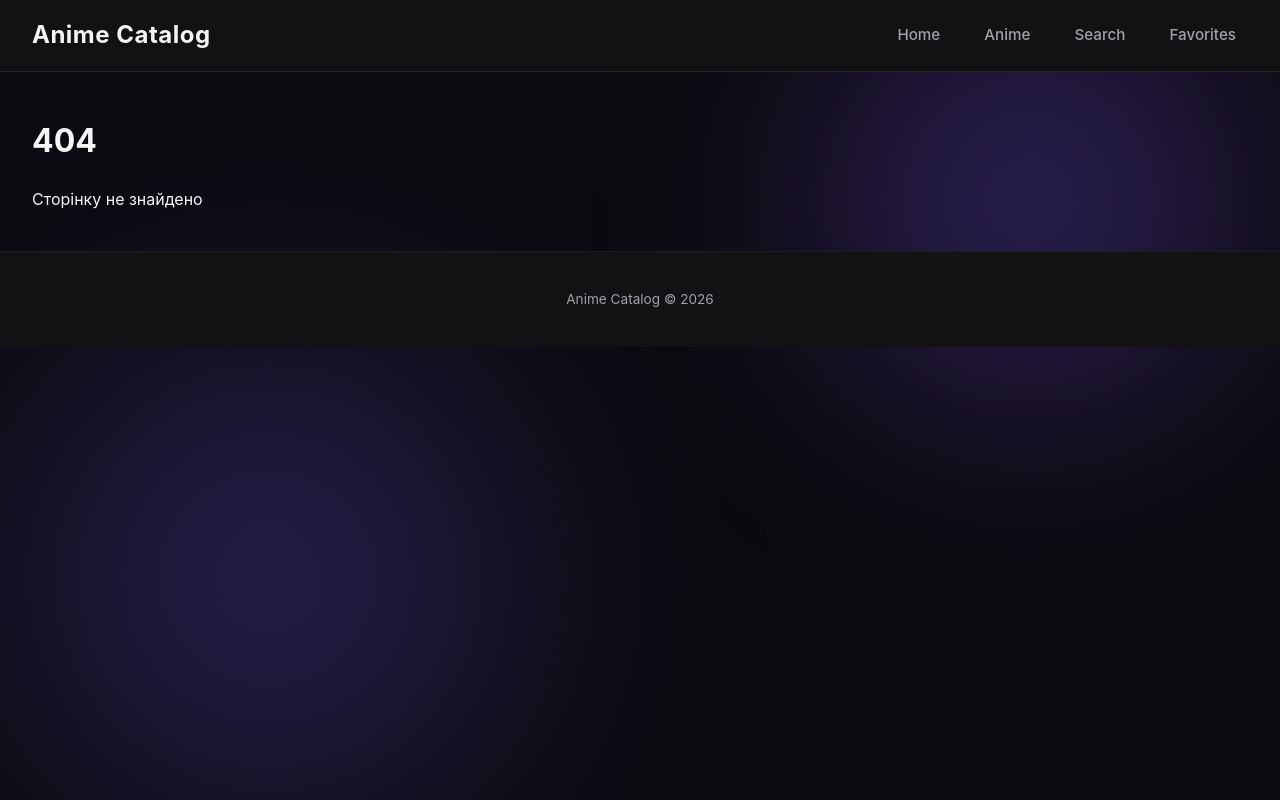
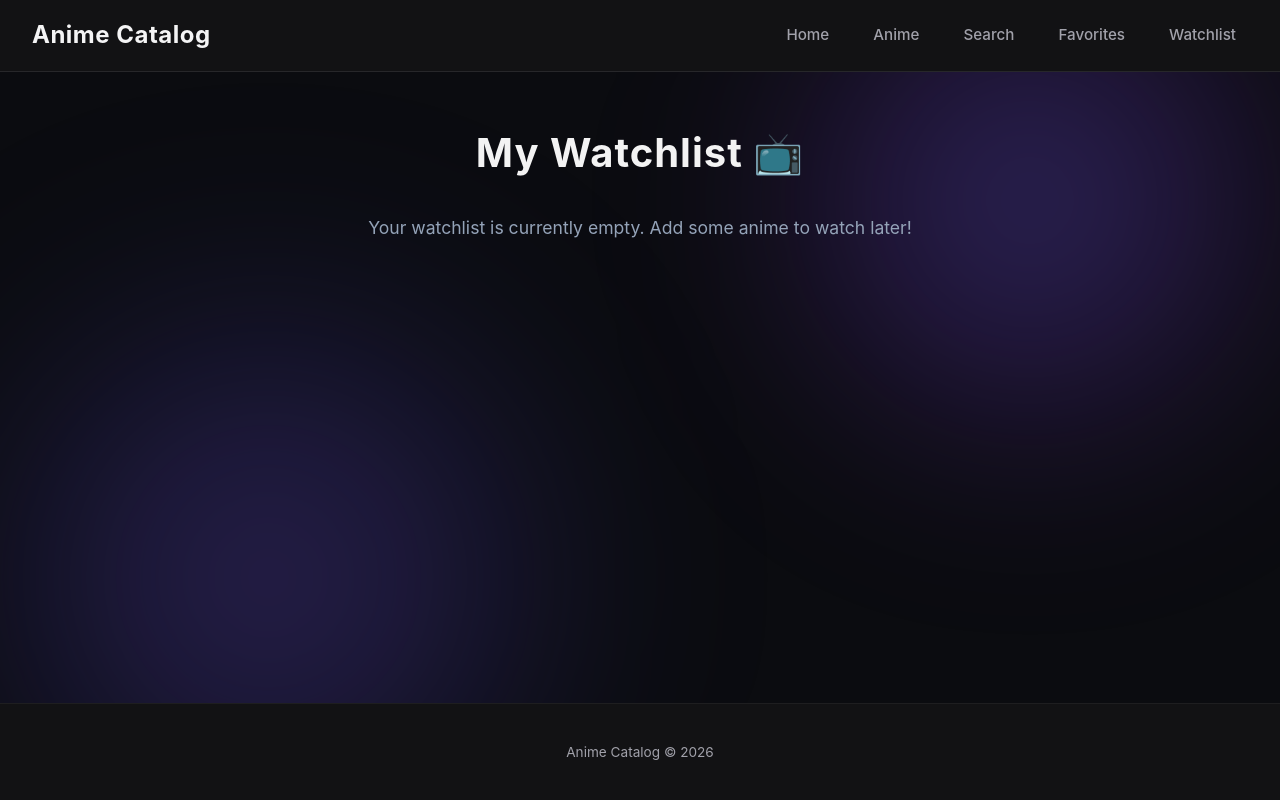
Before and after one commit to 2Stas/anime-catalog, a React (Vite) app: page /watchlist in a window 1280 px wide. Before the commit this address had no page. Built offline with nearby package versions, Linux system fonts and the light colour scheme.

Commit message:
feat: implement Watchlist page layout and grid #42

```diff
--- a/src/App.jsx
+++ b/src/App.jsx
@@ -1,19 +1,23 @@
-import { Routes, Route } from 'react-router-dom'
+import { Routes, Route } from "react-router-dom";
 
-import Header from './components/Header'
-import Footer from './components/Footer'
+import Header from "./components/Header";
+import Footer from "./components/Footer";
 
-import Home from './pages/Home'
-import { AnimeListPage } from './pages/AnimeListPage';
-import AnimeDetailsPage from './pages/AnimeDetails'
-import SearchPage from './pages/SearchPage'
-import FavoritesPage from './pages/FavoritesPage'
-import NotFound from './pages/NotFound'
-import "./style/App.css"
+import Home from "./pages/Home";
+import { AnimeListPage } from "./pages/AnimeListPage";
+import { WatchlistProvider } from "./context/WatchlistContext";
+
+import AnimeDetailsPage from "./pages/AnimeDetails";
+import SearchPage from "./pages/SearchPage";
+import FavoritesPage from "./pages/FavoritesPage";
+import NotFound from "./pages/NotFound";
+import WatchlistPage from "./pages/WatchlistPage";
+import "./style/App.css";
 
 function App() {
   return (
     <>
+      <WatchlistProvider>
         <Header />
 
         <main>
@@ -23,14 +27,16 @@ function App() {
             <Route path="/anime/:id" element={<AnimeDetailsPage />} />
             <Route path="/search" element={<SearchPage />} />
             <Route path="/favorites" element={<FavoritesPage />} />
+            <Route path="/watchlist" element={<WatchlistPage />} />
 
             <Route path="*" element={<NotFound />} />
           </Routes>
         </main>
 
         <Footer />
+      </WatchlistProvider>
     </>
-    )
+  );
 }
 
-export default App
+export default App;
--- a/src/components/AnimeCard.jsx
+++ b/src/components/AnimeCard.jsx
@@ -1,13 +1,11 @@
 import React from "react";
+import { WatchlistButton } from "./WatchlistButton";
 import { Link } from "react-router-dom";
 import FavoriteButton from "./FavoriteButton";
 import "../style/AnimeCard.css";
 
 const AnimeCard = ({ anime }) => {
-    const {
-        id,
-        attributes
-    } = anime;
+  const { id, attributes } = anime;
 
   const title =
     attributes.titles?.en ||
@@ -16,8 +14,7 @@ const AnimeCard = ({ anime }) => {
     "Unknown";
 
   const image =
-        attributes.posterImage?.small ||
-        attributes.posterImage?.original;
+    attributes.posterImage?.small || attributes.posterImage?.original;
 
   const score = attributes.averageRating;
   const type = attributes.showType;
@@ -26,38 +23,25 @@ const AnimeCard = ({ anime }) => {
   return (
     <div className="anime-card">
       <div className="anime-poster-container">
-                <img
-                    src={image}
-                    alt={title}
-                    className="anime-poster"
-                />
+        <img src={image} alt={title} className="anime-poster" />
 
         <FavoriteButton anime={anime} />
       </div>
 
       <div className="anime-info">
-                <h3 className="anime-title">
-                    {title}
-                </h3>
+        <h3 className="anime-title">{title}</h3>
 
         <div className="anime-meta">
-                    <span className="anime-score">
-                        ⭐ {score || "N/A"}
-                    </span>
+          <span className="anime-score">⭐ {score || "N/A"}</span>
 
-                    <span className="anime-type">
-                        {type || "Unknown"}
-                    </span>
+          <span className="anime-type">{type || "Unknown"}</span>
 
-                    <span className="anime-episodes">
-                        Ep: {episodes || "?"}
-                    </span>
+          <span className="anime-episodes">Ep: {episodes || "?"}</span>
         </div>
 
-                <Link
-                    to={`/anime/${id}`}
-                    className="anime-details-btn"
-                >
+        <WatchlistButton anime={anime} />
+
+        <Link to={`/anime/${id}`} className="anime-details-btn">
           View Details
         </Link>
       </div>
--- a/src/components/Header.jsx
+++ b/src/components/Header.jsx
@@ -12,6 +12,7 @@ function Header() {
                 <Link to="/anime">Anime</Link>
                 <Link to="/search">Search</Link>
                 <Link to="/favorites">Favorites</Link>
+                <Link to="/watchlist" className="nav-link">Watchlist</Link>
             </nav>
         </header>
     )
--- /dev/null
+++ b/src/components/WatchlistButton.jsx
@@ -0,0 +1,25 @@
+import React from "react";
+import { useWatchlist } from "../context/WatchlistContext";
+
+import '../style/WatchlistButton.css';
+
+
+export const WatchlistButton = ({ anime }) => {
+    const { addToWatchlist, removeFromWatchlist, isInWatchlist } = useWatchlist();
+
+    const isSaved = isInWatchlist(anime.id);
+
+    const handleToggle = () => {
+        if (isSaved) {
+            removeFromWatchlist(anime.id);
+        } else {
+            addToWatchlist(anime);
+        }
+    };
+
+    return (
+        <button onClick={handleToggle} className={`watchlist-btn ${isSaved ? "saved" : ""}`}>
+            {isSaved ? "📌 In Watchlist" : "➕ Add to Watchlist"}
+        </button>
+    );
+};
--- /dev/null
+++ b/src/context/WatchlistContext.jsx
@@ -0,0 +1,43 @@
+import React, { createContext, useContext, useState, useEffect } from "react";
+const WatchlistContext = createContext();
+
+export const WatchlistProvider = ({ children }) => {
+    const [watchlist, setWatchlist] = useState(() => {
+        const saved = localStorage.getItem("anime_watchlist");
+        return saved ? JSON.parse(saved) : [];
+    });
+
+    useEffect(() => {
+        localStorage.setItem("anime_watchlist", JSON.stringify(watchlist));
+    }, [watchlist]);
+
+
+
+    const addToWatchlist = (anime) => {
+        setWatchlist((prev) => {
+            if (prev.some((item) => item.id === anime.id)) return prev;
+            return [...prev, anime];
+        });
+    };
+
+
+    const removeFromWatchlist = (id) => {
+        setWatchlist((prev) => prev.filter((item) => item.id !== id));
+    };
+
+
+    const isInWatchlist = (id) => {
+        return watchlist.some((item) => item.id === id);
+    };
+
+
+    return (
+        <WatchlistContext.Provider
+            value={{ watchlist, addToWatchlist, removeFromWatchlist, isInWatchlist }}
+        >
+            {children}
+        </WatchlistContext.Provider>
+    );
+};
+
+export const useWatchlist = () => useContext(WatchlistContext);
--- /dev/null
+++ b/src/pages/WatchlistPage.jsx
@@ -0,0 +1,31 @@
+import React from "react";
+import AnimeCard from "../components/AnimeCard";
+import { useWatchlist } from "../context/WatchlistContext";
+import "../style/WatchlistPage.css";
+import "../style/AnimeListPage.css";
+
+export const WatchlistPage = () => {
+  const { watchlist } = useWatchlist();
+
+  return (
+    <div className="watchlist-page">
+      <div className="container">
+        <h1 className="page-title">My Watchlist 📺</h1>
+
+        {watchlist.length === 0 ? (
+          <p className="empty-message">
+            Your watchlist is currently empty. Add some anime to watch later!
+          </p>
+        ) : (
+          <div className="anime-grid">
+            {watchlist.map((anime) => (
+              <AnimeCard key={anime.id} anime={anime} />
+            ))}
+          </div>
+        )}
+      </div>
+    </div>
+  );
+};
+
+export default WatchlistPage;
--- a/src/style/App.css
+++ b/src/style/App.css
@@ -1,4 +1,5 @@
 main {
+  flex: 1;
   padding: 1.5rem 2rem;
   width: 100%;
 }
--- /dev/null
+++ b/src/style/WatchlistButton.css
@@ -0,0 +1,17 @@
+.watchlist-btn {
+  position: absolute;
+  top: 10px;
+  left: 10px;
+  background: rgba(0, 0, 0, 0.7);
+  color: white;
+  border: none;
+  padding: 6px 12px;
+  border-radius: 20px;
+  font-size: 12px;
+  cursor: pointer;
+  z-index: 10;
+  white-space: nowrap;
+  display: flex;
+  align-items: center;
+  gap: 4px;
+}
--- /dev/null
+++ b/src/style/WatchlistPage.css
@@ -0,0 +1,28 @@
+.watchlist-page {
+  display: flex;
+  flex-direction: column;
+  align-items: center;
+  text-align: center;
+  width: 100%;
+}
+
+.watchlist-page .empty-message {
+  margin-top: 2rem;
+  color: #94a3b8;
+  font-size: 1.1rem;
+}
+
+.watchlist-page .anime-grid {
+  display: flex;
+  flex-wrap: wrap;
+  justify-content: center;
+  gap: 2rem;
+  width: 100%;
+  max-width: 1200px;
+  margin: 0 auto;
+}
+
+.watchlist-page .anime-grid .anime-card {
+  width: 250px;
+  flex-shrink: 0;
+}
```
Lines whose indentation alone changed are shown as unchanged.
